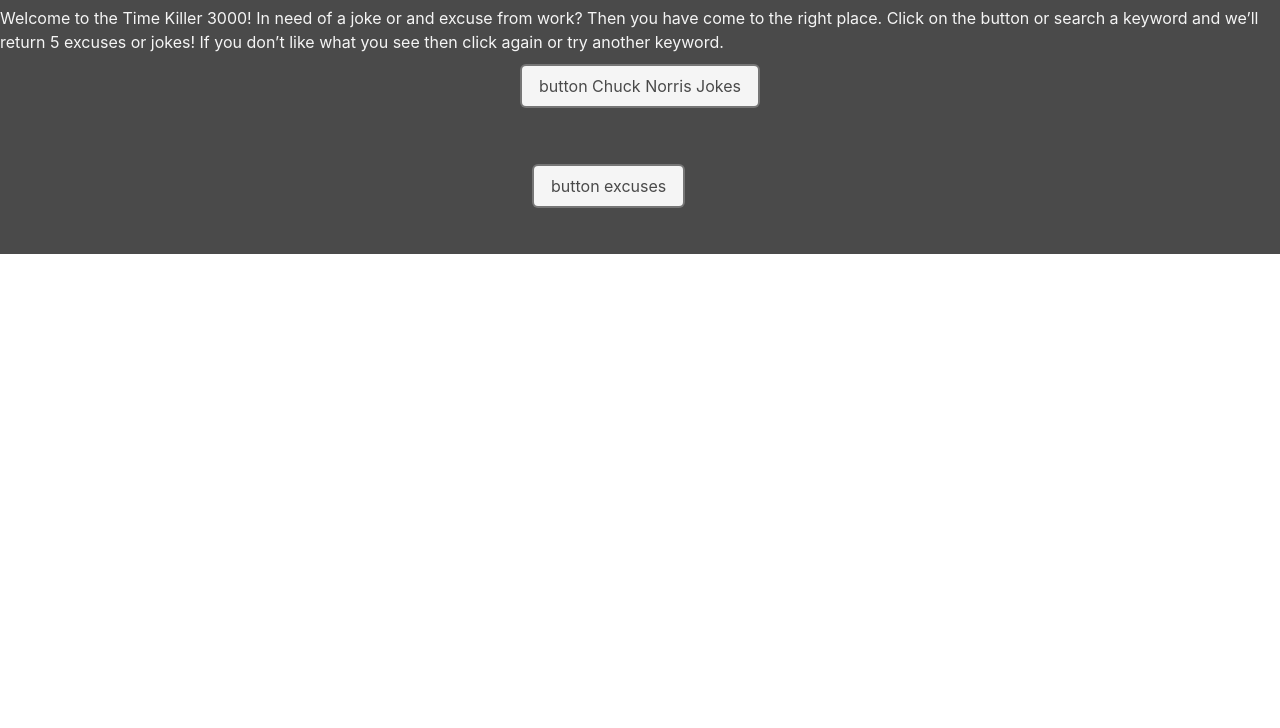
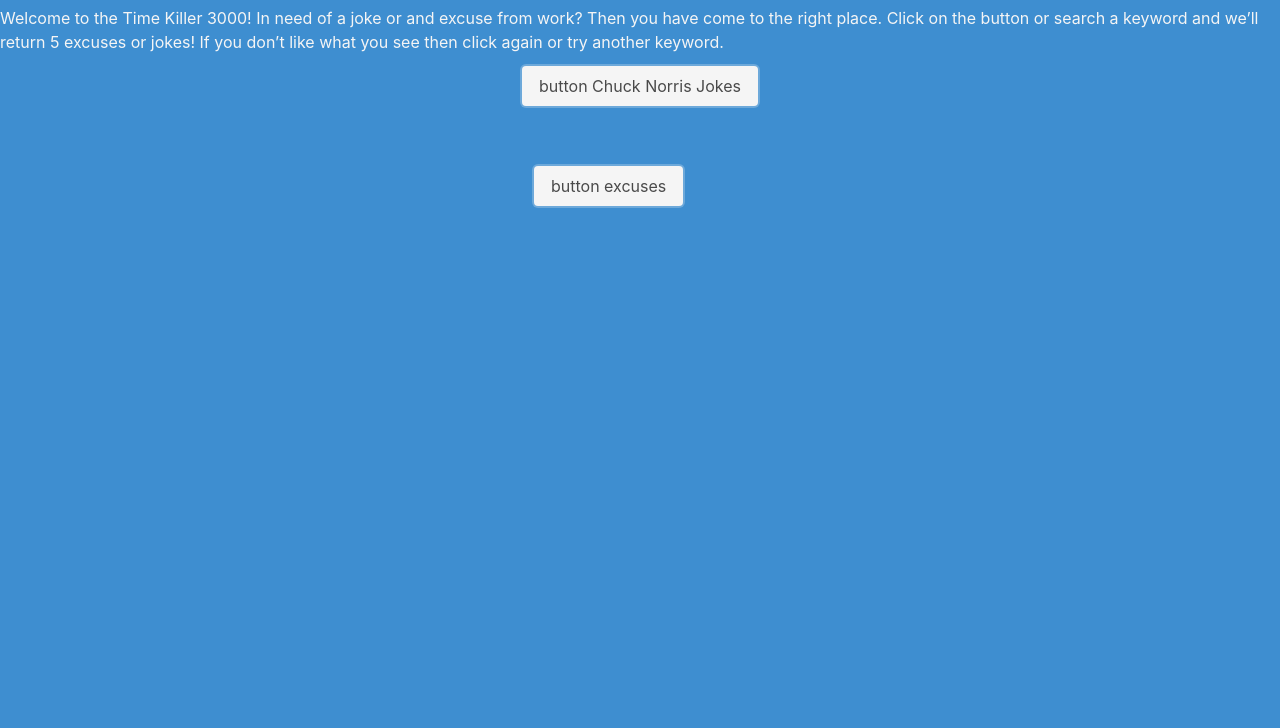
Before and after one commit to Nesnah1307/time-killer-3000, a plain HTML site: page index.html in a window 1280 px wide. Shown: the part 72-800 px from the top of the page. Drawn offline with nearby package versions, Linux system fonts and the light colour scheme.

Commit message:
simple background change

```diff
--- a/assets/css/style.css
+++ b/assets/css/style.css
@@ -1,8 +1,4 @@
 @import "https://cdn.jsdelivr.net/npm/bulma@0.9.3/css/bulma.min.css";
-
-* {
-    box-sizing: border-box;
-}
 
 h1 {
     text-align: center;
--- a/index.html
+++ b/index.html
@@ -1,5 +1,5 @@
 <!DOCTYPE html>
-<html lang="en">
+<html lang="en" class="has-background-info">
 
 <head>
     <meta charset="UTF-8">
@@ -10,7 +10,7 @@
     <title>Time Killer 3000</title>
 </head>
 
-<body class="has-background-grey-dark">
+<body>
 
     <h1 class="has-text-light title is-1">Time Killer 3000</h1>
 
@@ -46,7 +46,8 @@
                 </div>
             </div>
 
-            <!-- Responses section -->
+
+</div >
 
             <div class="columns is-2-mobile is-0-tablet is-3-desktop is-8-widescreen is-gapless is-1-fullhd">
 
```
